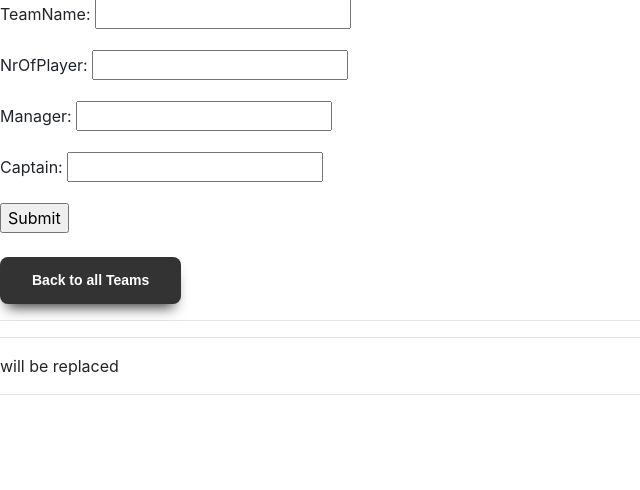
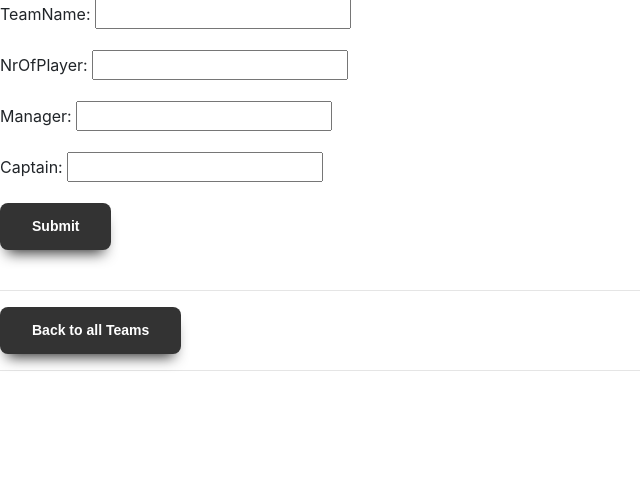
Before and after one commit to BuecAle/TournamentGenerator_ISD, a Django app: page /team/create/ in a window 1280 px wide. Shown: the part 143-633 px from the top of the page, without its empty margins (0-640 px from the left). Run offline with Django 3.2, Linux system fonts and the light colour scheme; some libraries are stand-ins or nearby versions.

Commit message:
- Styles of input button changed - new templates

```diff
--- a/trunk/TournamentGenerator/TournamentGenerator/static/styles.css
+++ b/trunk/TournamentGenerator/TournamentGenerator/static/styles.css
@@ -22,6 +22,35 @@
 	position:relative;
 	top:1px;
 }
+/*-------------------------------------------------*/
+
+/* Input */
+input[type=submit] {
+	box-shadow: 0px 10px 14px -7px #333;
+	background-color:#333;
+	border-radius:8px;
+	border: none;
+	display:inline-block;
+	cursor:pointer;
+	color:#ffffff;
+	font-family:Arial;
+	font-size:14px;
+	font-weight:bold;
+	padding:13px 32px;
+	text-decoration:none;
+	text-shadow:0px;
+}
+input[type=submit]:hover {
+	background-color:#FF7F00;
+	color: #333;
+	text-decoration:none;
+}
+input[type=submit]:active {
+	position:relative;
+	top:1px;
+}
+/*-------------------------------------------------*/
+
 /*-------------------------------------------------*/
 
 /* Navigation Bar */
--- /dev/null
+++ b/trunk/TournamentGenerator/TournamentGenerator/templates/base_2_content.html
@@ -0,0 +1,36 @@
+<!DOCTYPE html>
+<html>
+<head>
+    {% load static %}
+    <link rel="stylesheet" type="text/css" href="{% static '/styles.css' %}">
+
+    <!-- Required Metatext-->
+    <meta charset="utf-8">
+    <meta name="viewport" content="width=device-width, initial-scale=1, shrink-to-fit=no">
+
+    <!-- Bootstraps CSS-->
+    <link rel="stylesheet" href="https://stackpath.bootstrapcdn.com/bootstrap/4.4.1/css/bootstrap.min.css" integrity="sha384-Vkoo8x4CGsO3+Hhxv8T/Q5PaXtkKtu6ug5TOeNV6gBiFeWPGFN9MuhOf23Q9Ifjh" crossorigin="anonymous">
+
+    <title>Tournament Generator</title>
+</head>
+<body>
+
+    {% include 'nav_bar.html' %}
+
+
+    {% block mainContent %}
+        will be replaced
+    {% endblock %}
+
+    <hr>
+
+    {% block mainContent2 %}
+        will be replaced
+    {% endblock %}
+
+    <hr>
+
+    {% include 'footer.html' %}
+
+</body>
+</html>
--- a/trunk/TournamentGenerator/TournamentGenerator/templates/team_create_view.html
+++ b/trunk/TournamentGenerator/TournamentGenerator/templates/team_create_view.html
@@ -1,16 +1,15 @@
-{% extends 'base.html' %}
+{% extends 'base_2_content.html' %}
 
 {% block mainContent %}
     <h1>Create new Team</h1>
     <br>
     <form action="." method="POST">{% csrf_token %}
         {{form.as_p}}
-        <input type="submit" name="Save">
+        <input type="submit" name="Save" value="Submit">
     </form>
     <br>
-    <a href="/team/" class="StandardBtn">Back to all Teams</a>
-
 {% endblock %}
 
 {% block mainContent2 %}
+   <a href="/team/" class="StandardBtn">Back to all Teams</a>
 {% endblock %}
--- a/trunk/TournamentGenerator/TournamentGenerator/templates/team_detail.html
+++ b/trunk/TournamentGenerator/TournamentGenerator/templates/team_detail.html
@@ -1,4 +1,4 @@
-{% extends 'base.html' %}
+{% extends 'base_2_content.html' %}
 
 {% block mainContent %}
     <h1>{{ obj.TeamName }}</h1>
--- a/trunk/TournamentGenerator/TournamentGenerator/templates/team_list.html
+++ b/trunk/TournamentGenerator/TournamentGenerator/templates/team_list.html
@@ -1,4 +1,4 @@
-{% extends 'base.html' %}
+{% extends 'base_3_content.html' %}
 {% load static %}
 
 
```
Also changed, not shown: trunk/TournamentGenerator/TournamentGenerator/db.sqlite3, trunk/TournamentGenerator/TournamentGenerator/templates/base_3_content.html (renamed from trunk/TournamentGenerator/TournamentGenerator/templates/base.html).
